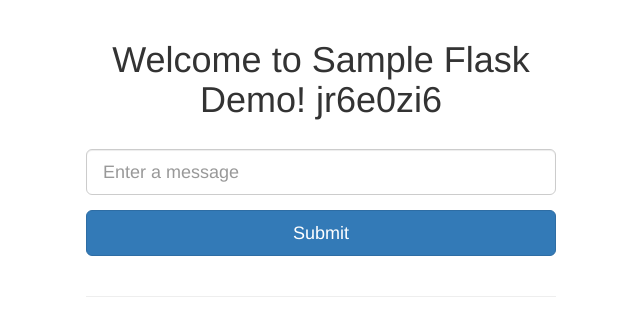
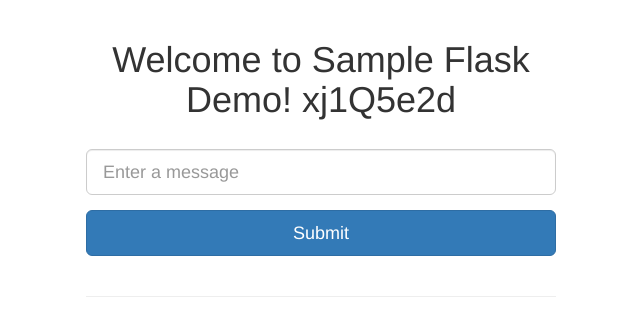
Before and after one commit to williaumwu/demo-web, a Flask app: page / in a window 1280 px wide. Shown: the top 336 px of the page, without its empty margins (319-959 px from the left). Run offline with Flask 2, Linux system fonts and the light colour scheme; data that the repository does not hold is empty; some libraries are stand-ins or nearby versions.

Commit message:
testing change new string xj1Q5e2d

```diff
--- a/templates/index.html
+++ b/templates/index.html
@@ -3,7 +3,7 @@
 {% block content %}
 
 <div class="text-center">
-  <h1>Welcome to Sample Flask Demo! jr6e0zi6</h1>
+  <h1>Welcome to Sample Flask Demo! xj1Q5e2d</h1>
 </div>
 
 <br>
```
Also changed, not shown: README.md.
